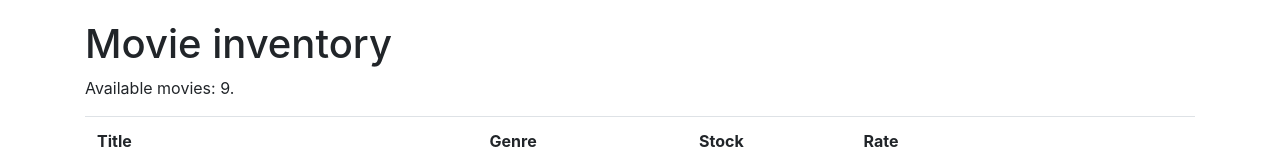
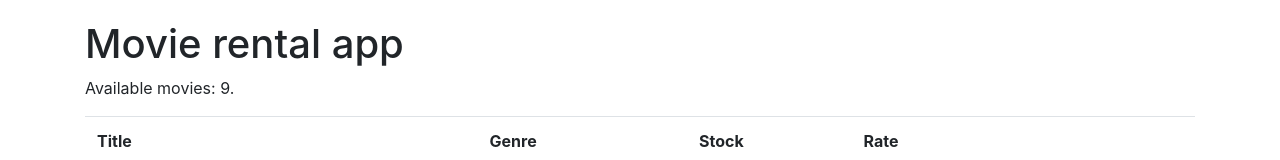
Before and after one commit to dkvsky-repo/react-video-rental, a React (Create React App) app: page / in a window 1280 px wide. Shown: the top 160 px of the page. Built offline with nearby package versions, Linux system fonts and the light colour scheme.

Commit message:
Updating readme and app title

```diff
--- a/src/components/Movies.js
+++ b/src/components/Movies.js
@@ -21,7 +21,7 @@ export default class Movies extends Component {
     }
     return (
       <React.Fragment>
-        <h1>Movie inventory</h1>
+        <h1>Movie rental app</h1>
         <p>Available movies: {count}.</p>
         <table className='table'>
           <thead>
```
Also changed, not shown: 1 other file (tests, documents, lock files or other folders).
